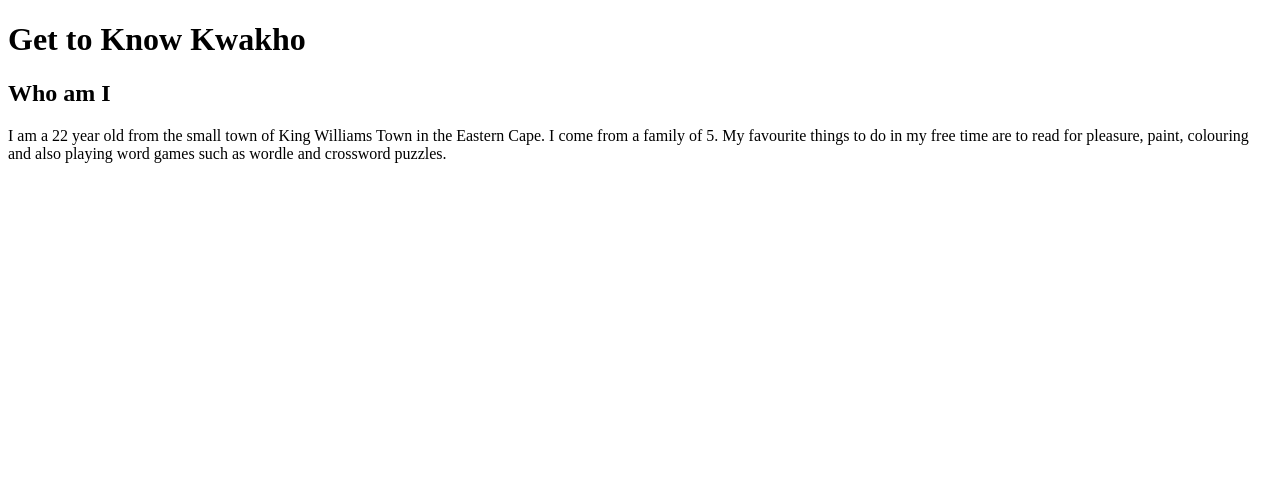
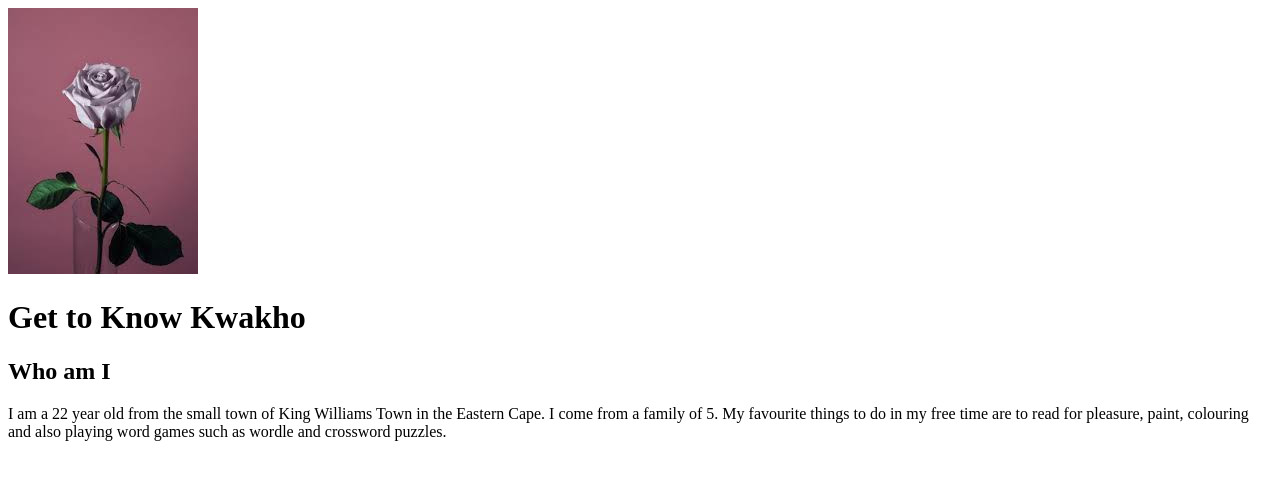
Before and after one commit to KwakhoMtiki/My-first-website, a plain HTML site: page index.html in a window 1280 px wide. Drawn offline with Linux system fonts and the light colour scheme.

Commit message:
Update html

```diff
--- a/index.html
+++ b/index.html
@@ -3,7 +3,11 @@
 <head>
 <meta charset="UTF-8">
 <title>Kwakhos First Website</title>
+</head>
+<body>
+  <img src="images.jpeg" alt="flower">
 <h1>Get to Know Kwakho</h1>
 <h2>Who am I</h2>
 <p>I am a 22 year old from the small town of King Williams Town in the Eastern Cape. I come from a family of 5. My favourite things to do in my free time are to read for pleasure, paint, colouring and also playing word games such as wordle and crossword puzzles.</p>
+</body>
 </html>
```
